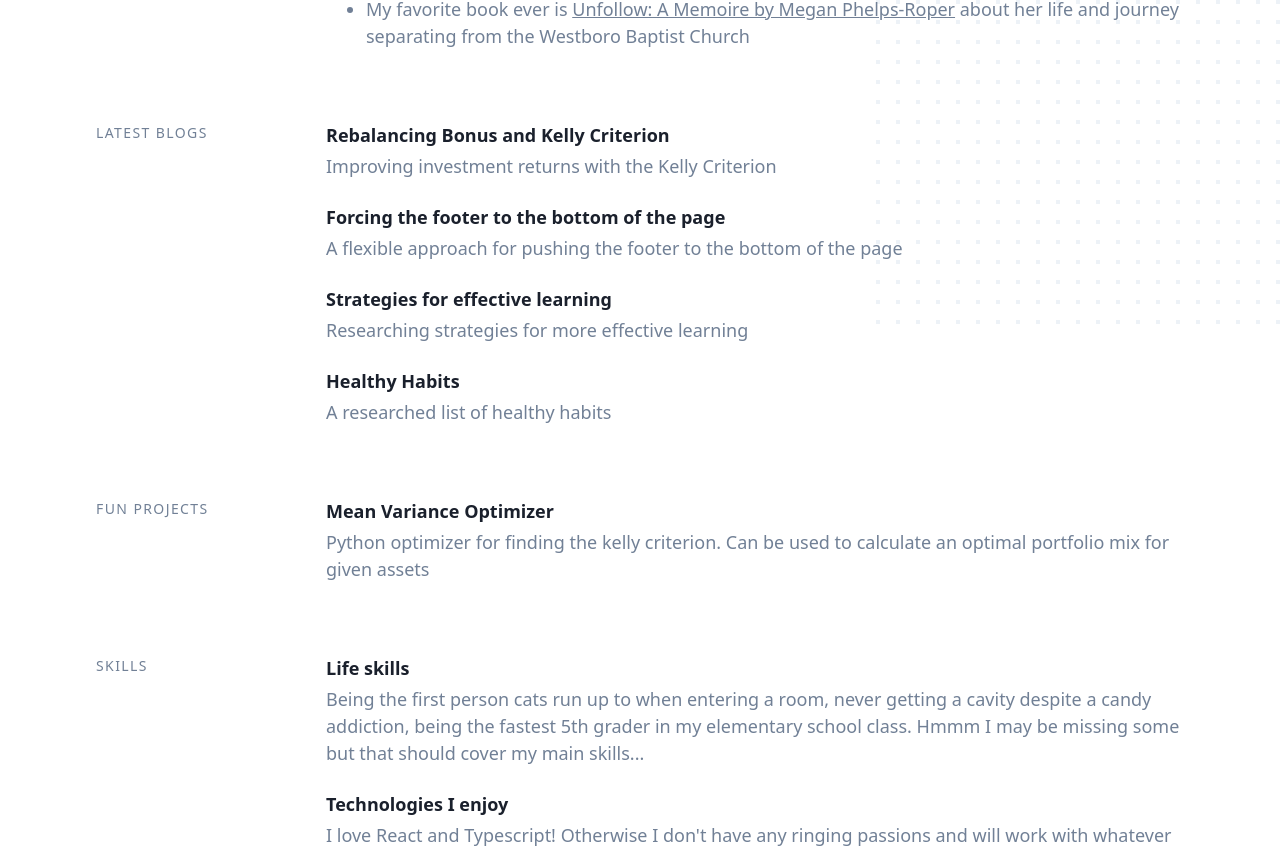
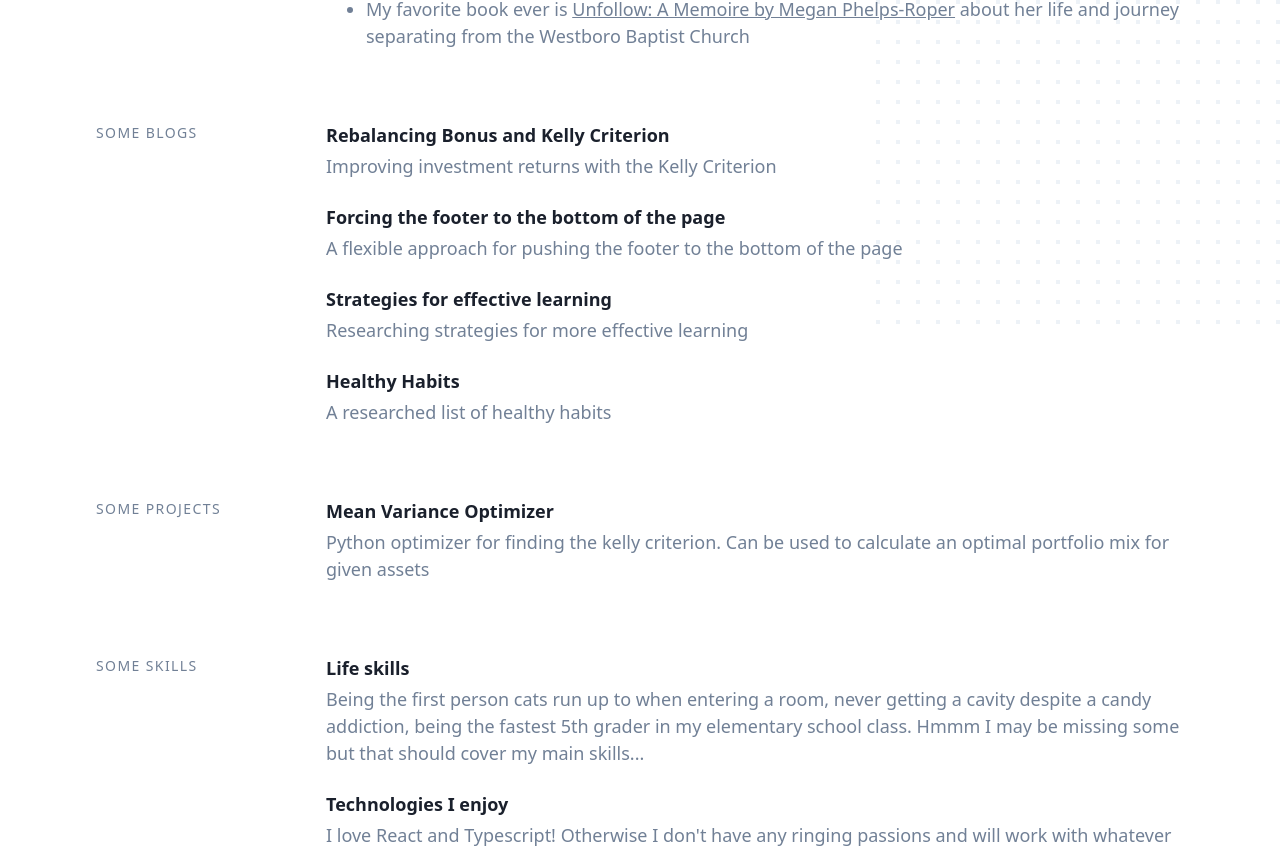
Before and after one commit to FlanaganSe/personal-portfolio-site, a Gatsby site: page / in a window 1280 px wide. Shown: the part 500-1353 px from the top of the page. Built offline with nearby package versions, Linux system fonts and the light colour scheme; Gatsby itself is replaced by a stand-in of ours.

Commit message:
Changing wording

```diff
--- a/src/components/section-blog/index.jsx
+++ b/src/components/section-blog/index.jsx
@@ -6,7 +6,7 @@ import SummaryItem from '../summary-item';
 
 const SectionBlog = ({ posts }) => {
   return (
-    <Section title="Latest Blogs">
+    <Section title="Some Blogs">
       {posts.map((post) => (
         <SummaryItem
           key={post.node.fields.slug}
--- a/src/components/section-projects/index.jsx
+++ b/src/components/section-projects/index.jsx
@@ -7,7 +7,7 @@ const SectionProjects = ({ projects }) => {
   if (!projects.length) return null;
 
   return (
-    <Section title="Fun Projects">
+    <Section title="Some Projects">
       {projects.map((project) => (
         <SummaryItem
           key={project.name}
--- a/src/components/section-skills/index.jsx
+++ b/src/components/section-skills/index.jsx
@@ -5,7 +5,7 @@ import SummaryItem from '../summary-item';
 
 const SectionSkills = ({ skills }) => {
   return (
-    <Section title="Skills">
+    <Section title="Some Skills">
       {skills.map((skill) => (
         <SummaryItem
           key={skill.name}
```
